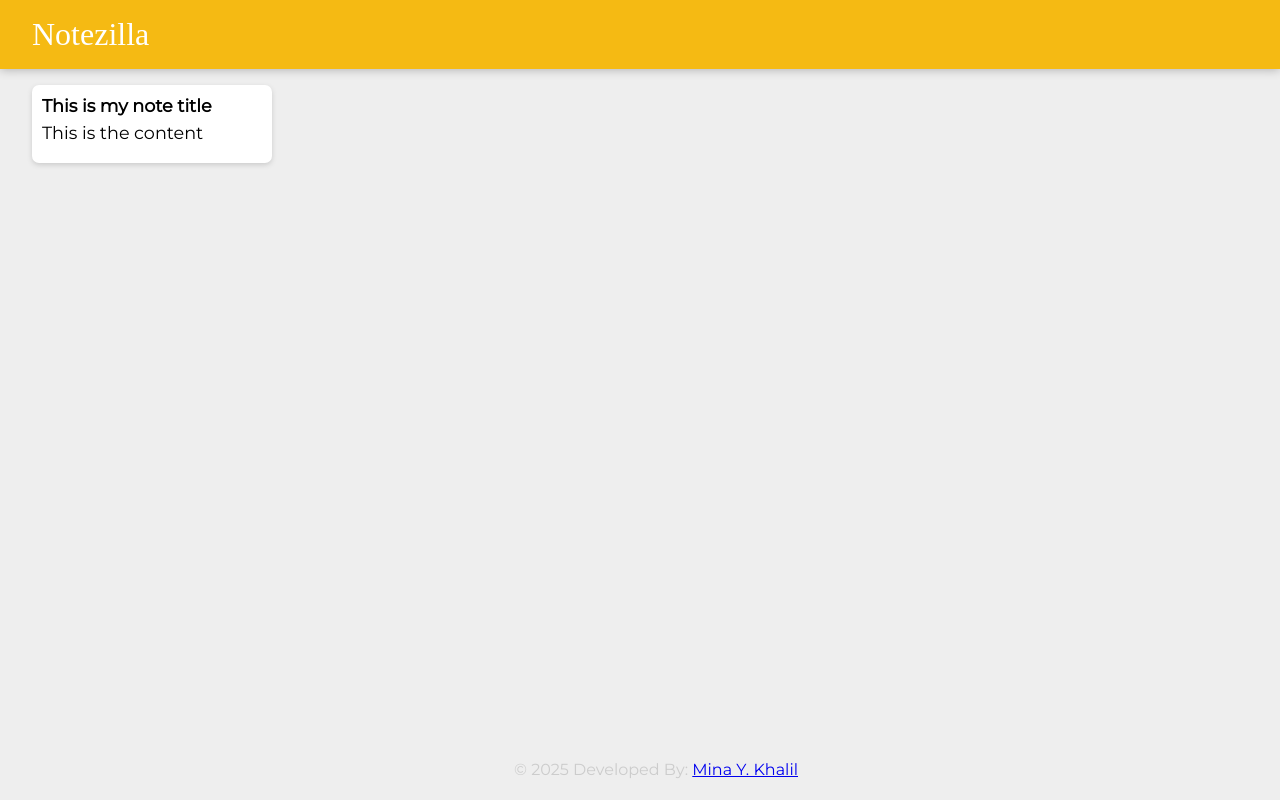
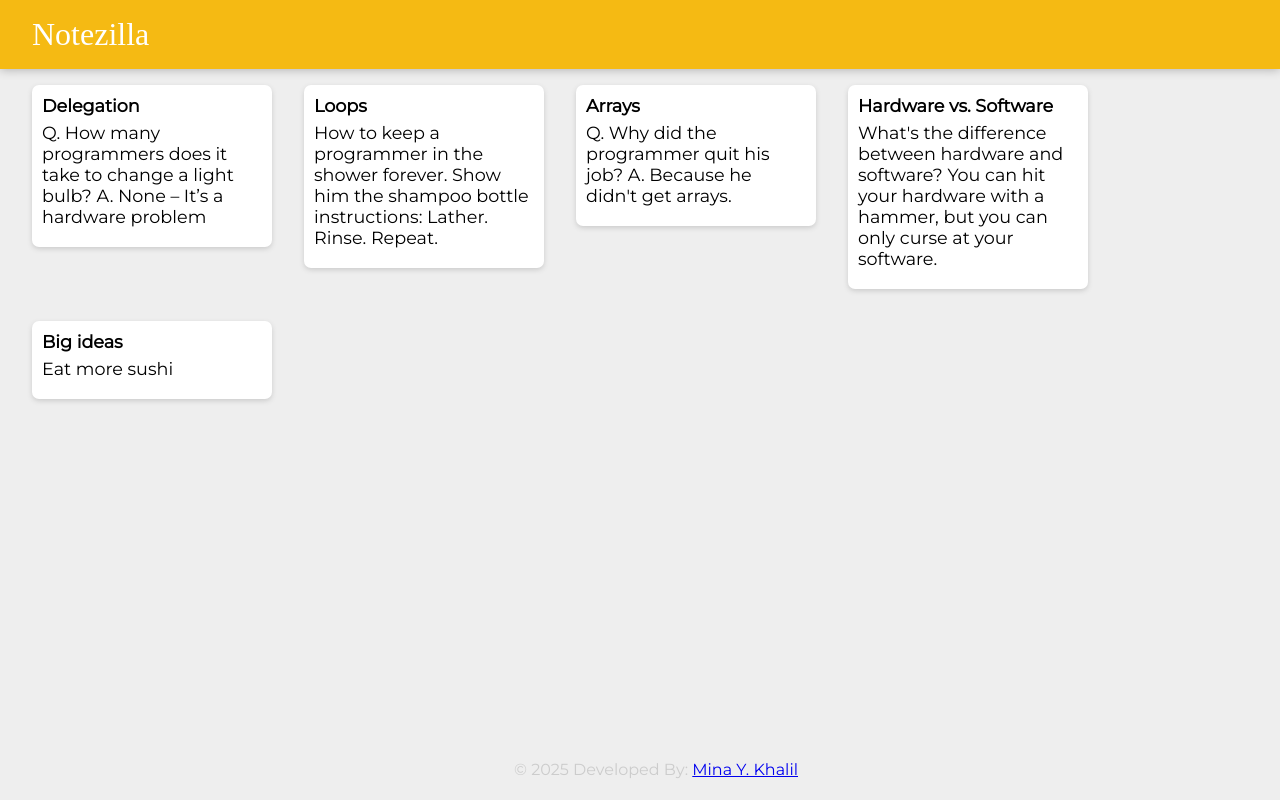
Before and after one commit to mina-y-khalil/Notezilla, a React (Create React App) app: page / in a window 1280 px wide. Built offline with nearby package versions, Linux system fonts and the light colour scheme; a web font is replaced by a local one.

Commit message:
Implement dynamic mapping for notes list

```diff
--- a/src/Components/App.jsx
+++ b/src/Components/App.jsx
@@ -2,12 +2,21 @@
 import Header from './Header.jsx'
 import Footer from './Footer.jsx';
 import Note from './Note.jsx';
+import notes from '../notes.js';
+
+function createNote(noteItem) {
+  return <Note
+    key = {noteItem.key}
+    title = {noteItem.title}
+    content = {noteItem.content}
+  />  }
+
 
 function App() {
   return (
     <div>
       <Header />
-      <Note />
+     { notes.map(createNote)}
       < Footer />
     </div>
   )
--- a/src/Components/Note.jsx
+++ b/src/Components/Note.jsx
@@ -1,10 +1,12 @@
 import React from "react";
+import notes from "../notes.js";
 
-function Note() {
+
+function Note(props) {
     return (
         <div className="note">
-            <h1>This is my note title</h1>
-            <p>This is the content</p>
+            <h1>{props.title}</h1>
+            <p>{props.content}</p>
         </div>
    )
 };
--- /dev/null
+++ b/src/notes.js
@@ -0,0 +1,33 @@
+const notes = [
+  {
+    key: 1,
+    title: "Delegation",
+    content:
+      "Q. How many programmers does it take to change a light bulb? A. None – It’s a hardware problem"
+  },
+  {
+    key: 2,
+    title: "Loops",
+    content:
+      "How to keep a programmer in the shower forever. Show him the shampoo bottle instructions: Lather. Rinse. Repeat."
+  },
+  {
+    key: 3,
+    title: "Arrays",
+    content:
+      "Q. Why did the programmer quit his job? A. Because he didn't get arrays."
+  },
+  {
+    key: 4,
+    title: "Hardware vs. Software",
+    content:
+      "What's the difference between hardware and software? You can hit your hardware with a hammer, but you can only curse at your software."
+  },
+  {
+    key: 5,
+    title: "Big ideas",
+    content: "Eat more sushi"
+  }
+];
+
+export default notes;
```
Also changed, not shown: package.json (+6 -5 lines), src/Components/Alert.jsx (deleted), 1 other file (tests, documents, lock files or other folders).
